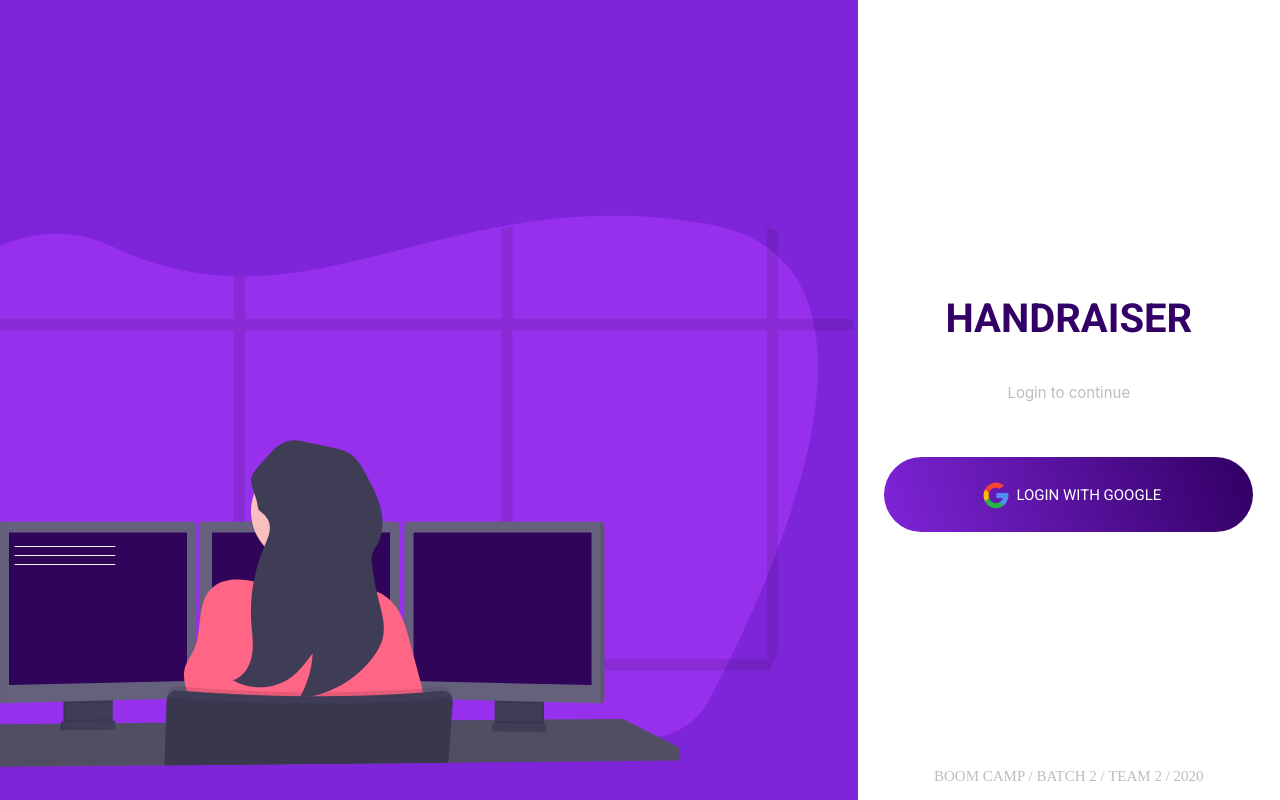
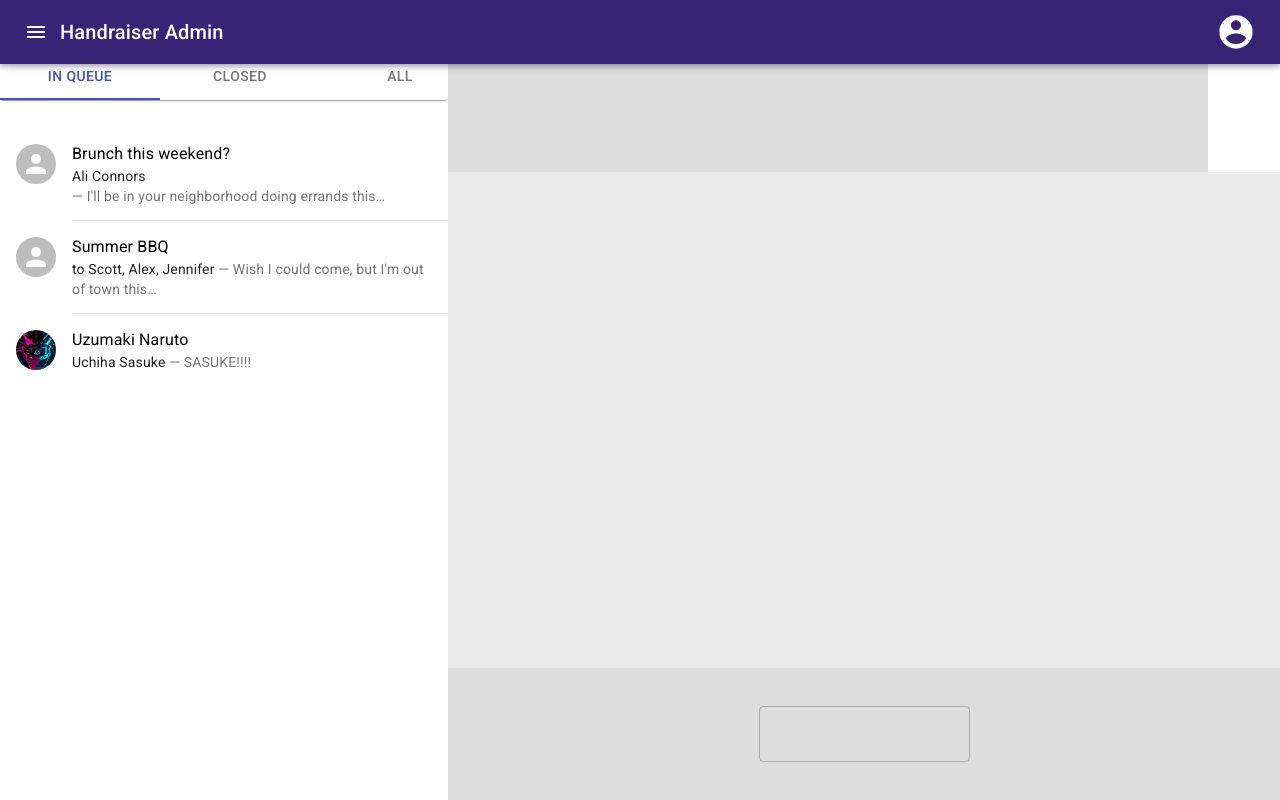
Before and after one commit to Handraiser-Project-Team-2/handraiser, a React (Create React App) app in the folder handraiser-app/: page / in a window 1280 px wide. Built offline with nearby package versions, Linux system fonts and the light colour scheme.

Commit message:
Initial student ui

```diff
--- a/handraiser-app/src/Routes/Routes.js
+++ b/handraiser-app/src/Routes/Routes.js
@@ -1,10 +1,11 @@
 import React from "react";
 import { Route, BrowserRouter } from "react-router-dom";
 import Login from "../components/Login/Login";
+import Student from "../components/student/StudentUi";
 export default function Routes() {
   return (
     <BrowserRouter>
-      <Route exact path="/" component={Login} />
+      <Route exact path="/" component={Student} />
       <Route path="/superadmin" />
       <Route path="/admin" />
       <Route path="/student" />
--- /dev/null
+++ b/handraiser-app/src/components/student/StudentUi.js
@@ -0,0 +1,129 @@
+import React, { useState } from "react";
+import styled from "styled-components";
+import AppBar from "@material-ui/core/AppBar";
+import Toolbar from "@material-ui/core/Toolbar";
+import Typography from "@material-ui/core/Typography";
+import IconButton from "@material-ui/core/IconButton";
+import MenuIcon from "@material-ui/icons/Menu";
+import AccountCircle from "@material-ui/icons/AccountCircle";
+import MenuItem from "@material-ui/core/MenuItem";
+import Menu from "@material-ui/core/Menu";
+import TextField from "@material-ui/core/TextField";
+
+import Tabs from "./Tabs/Tabs";
+
+const Nav = styled.div`
+  width: 100%;
+  height: 6.5vh;
+`;
+const Div = styled.div`
+  display: flex;
+  box-sizing: border-box;
+  width: 100%;
+  height: 93.5vh;
+  @media screen and (max-width: 600px) {
+    flex-direction: column;
+  }
+`;
+const Queue = styled.div`
+  width: 35%;
+`;
+const Help = styled.div`
+  display: flex;
+  width: 65%;
+  box-sizing: border-box;
+  flex-direction: column;
+`;
+const Subject = styled.div`
+  height: 15vh;
+  background-color: #ffffff;
+`;
+const Conversation = styled.div`
+  height: 75vh;
+  background-color: #eaeaea;
+`;
+const Message = styled.div`
+  display: flex;
+  height: 20vh;
+  background-color: #dddddd;
+  justify-content: center;
+  align-content: center;
+  align-items: center;
+`;
+const TitleName = styled.div`
+  height: 30vh;
+  width: 95vh;
+  background-color: #dddddd;
+`;
+const Field = styled.div``;
+
+export default function Student() {
+  const [anchorEl, setAnchorEl] = useState(null);
+  const open = Boolean(anchorEl);
+  const handleMenu = event => {
+    setAnchorEl(event.currentTarget);
+  };
+  const handleClose = () => {
+    setAnchorEl(null);
+  };
+  return (
+    <React.Fragment>
+      <Nav>
+        <AppBar style={{ backgroundColor: "#372476" }}>
+          <Toolbar
+            style={{
+              display: "flex",
+              justifyContent: "space-between"
+            }}
+          >
+            <div style={{ display: "flex", alignItems: "center" }}>
+              <IconButton edge="start" aria-label="menu">
+                <MenuIcon style={{ color: "white" }} />
+              </IconButton>
+              <Typography variant="h6">Handraiser Admin</Typography>
+            </div>
+            <div>
+              <IconButton
+                aria-label="account of current user"
+                edge="end"
+                onClick={handleMenu}
+                color="inherit"
+              >
+                <AccountCircle style={{ fontSize: 40 }} />
+              </IconButton>
+            </div>
+            <Menu
+              id="menu-appbar"
+              anchorEl={anchorEl}
+              anchorOrigin={{
+                vertical: "top",
+                horizontal: "right"
+              }}
+              open={open}
+              onClose={handleClose}
+            >
+              <MenuItem onClick={handleClose}>Profile</MenuItem>
+              <MenuItem onClick={handleClose}>My account</MenuItem>
+            </Menu>
+          </Toolbar>
+        </AppBar>
+      </Nav>
+      <Div>
+        <Queue>
+          <Tabs />
+        </Queue>
+        <Help>
+          <Subject>
+            <TitleName></TitleName>
+          </Subject>
+          <Conversation></Conversation>
+          <Message>
+            <Field>
+              <TextField id="outlined-basic" variant="outlined" fullWidth />
+            </Field>
+          </Message>
+        </Help>
+      </Div>
+    </React.Fragment>
+  );
+}
--- /dev/null
+++ b/handraiser-app/src/components/student/Tabs/Tabs.js
@@ -0,0 +1,66 @@
+import React, { useState } from "react";
+import Paper from "@material-ui/core/Paper";
+import Tabs from "@material-ui/core/Tabs";
+import Tab from "@material-ui/core/Tab";
+import Typography from "@material-ui/core/Typography";
+import Box from "@material-ui/core/Box";
+
+import InQueue from "../in_queue/in_queue";
+
+function TabPanel(props) {
+  const { children, value, index, ...other } = props;
+  return (
+    <Typography
+      component="div"
+      role="tabpanel"
+      hidden={value !== index}
+      id={`full-width-tabpanel-${index}`}
+      aria-labelledby={`full-width-tab-${index}`}
+      {...other}
+    >
+      {value === index && <Box style={{ paddingTop: "20px" }}>{children}</Box>}
+    </Typography>
+  );
+}
+const TabBtn = props => {
+  const [tabValue, setTabValue] = useState(0);
+  const [hide, setHide] = useState(false);
+  const handleChange = (event, newValue) => {
+    setTabValue(newValue);
+  };
+  return (
+    <React.Fragment>
+      <Paper color="primary">
+        <Tabs
+          value={tabValue}
+          onChange={handleChange}
+          indicatorColor="primary"
+          textColor="primary"
+          variant="fullWidth"
+          aria-label="full width tabs example"
+        >
+          <Tab
+            label="IN QUEUE"
+            onClick={() => setHide(hide === false ? hide : !hide)}
+          />
+          <Tab
+            label="CLOSED"
+            onClick={() => setHide(hide === true ? hide : !hide)}
+          />
+          <Tab
+            label="ALL"
+            onClick={() => setHide(hide === true ? hide : !hide)}
+          />
+        </Tabs>
+      </Paper>
+
+      <TabPanel value={tabValue} index={0}>
+        <InQueue />
+      </TabPanel>
+      <TabPanel value={tabValue} index={1}></TabPanel>
+      <TabPanel value={tabValue} index={2}></TabPanel>
+    </React.Fragment>
+  );
+};
+
+export default TabBtn;
--- /dev/null
+++ b/handraiser-app/src/components/student/in_queue/in_queue.js
@@ -0,0 +1,96 @@
+import React from "react";
+import { makeStyles } from "@material-ui/core/styles";
+import List from "@material-ui/core/List";
+import ListItem from "@material-ui/core/ListItem";
+import Divider from "@material-ui/core/Divider";
+import ListItemText from "@material-ui/core/ListItemText";
+import ListItemAvatar from "@material-ui/core/ListItemAvatar";
+import Avatar from "@material-ui/core/Avatar";
+import Typography from "@material-ui/core/Typography";
+
+import naruto from "../../images/naruto.jpg";
+
+const useStyles = makeStyles(theme => ({
+  root: {
+    width: "100%",
+    backgroundColor: theme.palette.background.paper
+  },
+  inline: {
+    display: "inline"
+  }
+}));
+
+export default function In_Queue() {
+  const classes = useStyles();
+
+  return (
+    <List className={classes.root}>
+      <ListItem alignItems="flex-start">
+        <ListItemAvatar>
+          <Avatar alt="Remy Sharp" src="" />
+        </ListItemAvatar>
+        <ListItemText
+          primary="Brunch this weekend?"
+          secondary={
+            <React.Fragment>
+              <Typography
+                component="span"
+                variant="body2"
+                className={classes.inline}
+                color="textPrimary"
+              >
+                Ali Connors
+              </Typography>
+              <Typography></Typography>
+              {" — I'll be in your neighborhood doing errands this…"}
+            </React.Fragment>
+          }
+        />
+      </ListItem>
+      <Divider variant="inset" component="li" />
+      <ListItem alignItems="flex-start">
+        <ListItemAvatar>
+          <Avatar alt="Travis Howard" src="" />
+        </ListItemAvatar>
+        <ListItemText
+          primary="Summer BBQ"
+          secondary={
+            <React.Fragment>
+              <Typography
+                component="span"
+                variant="body2"
+                className={classes.inline}
+                color="textPrimary"
+              >
+                to Scott, Alex, Jennifer
+              </Typography>
+              {" — Wish I could come, but I'm out of town this…"}
+            </React.Fragment>
+          }
+        />
+      </ListItem>
+      <Divider variant="inset" component="li" />
+      <ListItem alignItems="flex-start">
+        <ListItemAvatar>
+          <Avatar alt="Cindy Baker" src={naruto} />
+        </ListItemAvatar>
+        <ListItemText
+          primary="Uzumaki Naruto"
+          secondary={
+            <React.Fragment>
+              <Typography
+                component="span"
+                variant="body2"
+                className={classes.inline}
+                color="textPrimary"
+              >
+                Uchiha Sasuke
+              </Typography>
+              {" — SASUKE!!!!"}
+            </React.Fragment>
+          }
+        />
+      </ListItem>
+    </List>
+  );
+}
```
Also changed, not shown: handraiser-app/src/components/images/naruto.jpg (added).
